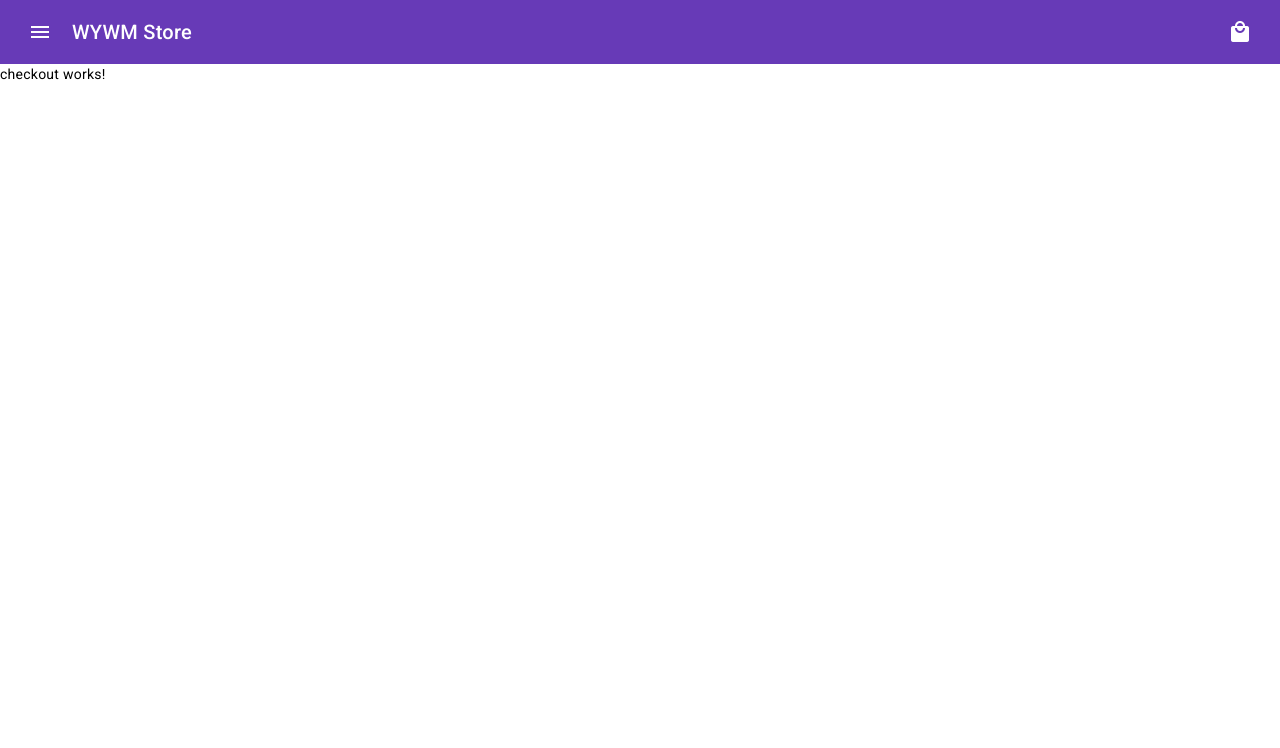
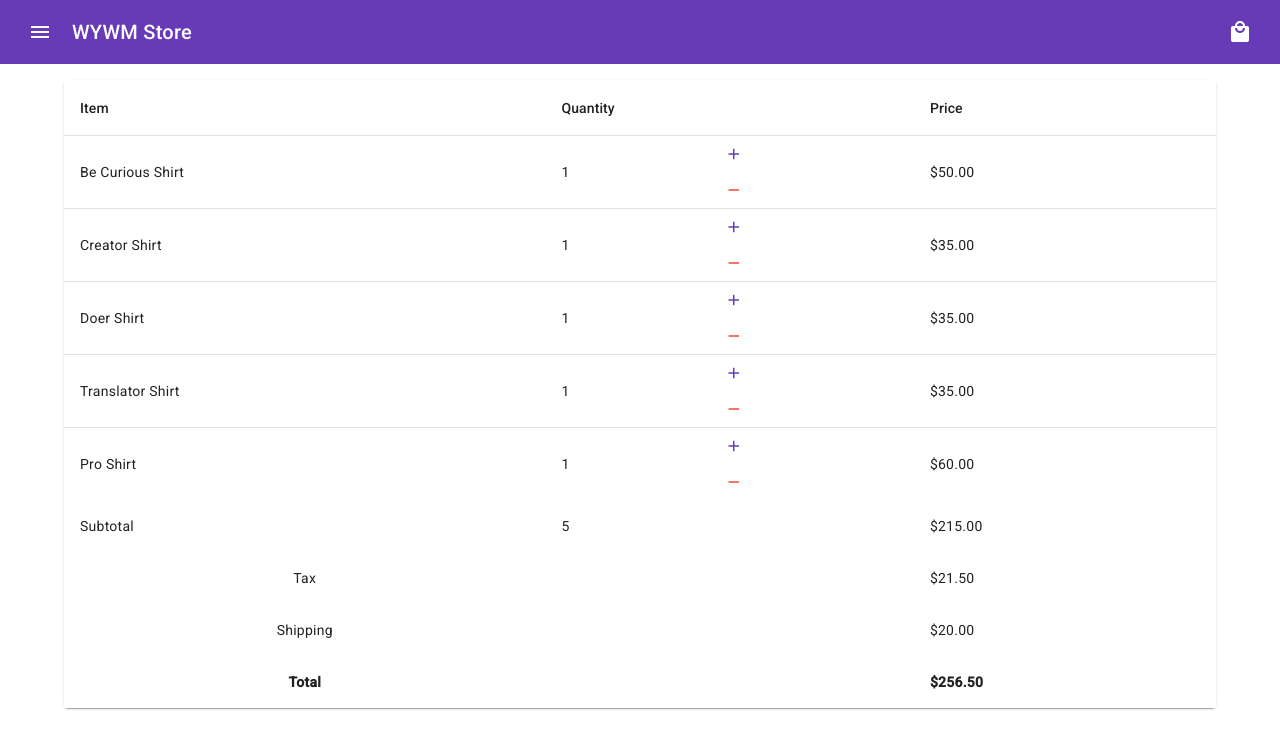
Before and after one commit to damon314159/angular-shop, an Angular app: page /shopping-cart in a window 1280 px wide. Shown: the top 748 px of the page. Built offline with nearby package versions, Linux system fonts and the light colour scheme.

Commit message:
Create cart view table with calculator

```diff
--- a/src/app/checkout/checkout.component.html
+++ b/src/app/checkout/checkout.component.html
@@ -1 +1,63 @@
-<p>checkout works!</p>
+<mat-card class="mat-app-background component-main mat-elevation-z8">
+  <table mat-table [dataSource]="transactions">
+    <ng-container matColumnDef="item">
+      <th mat-header-cell *matHeaderCellDef>Item</th>
+      <td mat-cell *matCellDef="let transaction">{{ transaction.name }}</td>
+      <td mat-footer-cell *matFooterCellDef>Subtotal</td>
+    </ng-container>
+
+    <ng-container matColumnDef="quantity">
+      <th mat-header-cell *matHeaderCellDef>Quantity</th>
+      <td mat-cell class="quantity-panel" *matCellDef="let transaction">
+        <span>{{ transaction.quantity }}</span>
+        <mat-action-row>
+          <button mat-button color="primary" (click)="plusQuantity(transaction.id)"><mat-icon>add</mat-icon></button>
+          <button mat-button color="warn" (click)="minusQuantity(transaction.id)"><mat-icon>remove</mat-icon></button>
+        </mat-action-row>
+        <div class="spacer"></div>
+      </td>
+      <td mat-footer-cell *matFooterCellDef>{{ getTotalQuantity() }}</td>
+    </ng-container>
+
+    <ng-container matColumnDef="price">
+      <th mat-header-cell *matHeaderCellDef>Price</th>
+      <td mat-cell *matCellDef="let transaction">{{ transaction.price | currency }}</td>
+      <td mat-footer-cell *matFooterCellDef>{{ getTotalPrice() | currency }}</td>
+    </ng-container>
+
+    <ng-container matColumnDef="tax">
+      <th mat-footer-cell *matFooterCellDef>Tax</th>
+    </ng-container>
+
+    <ng-container matColumnDef="shipping">
+      <th mat-footer-cell *matFooterCellDef>Shipping</th>
+    </ng-container>
+
+    <ng-container matColumnDef="total">
+      <th mat-footer-cell *matFooterCellDef>Total</th>
+    </ng-container>
+
+    <ng-container matColumnDef="taxValue">
+      <td mat-footer-cell *matFooterCellDef>{{ getTax() | currency }}</td>
+    </ng-container>
+
+    <ng-container matColumnDef="shippingValue">
+      <td mat-footer-cell *matFooterCellDef>{{ getShipping() | currency }}</td>
+    </ng-container>
+
+    <ng-container matColumnDef="totalValue">
+      <td mat-footer-cell *matFooterCellDef>{{ getTotal() | currency }}</td>
+    </ng-container>
+
+    <ng-container matColumnDef="spacer">
+      <td mat-footer-cell *matFooterCellDef></td>
+    </ng-container>
+
+    <tr mat-header-row *matHeaderRowDef="displayedColumns"></tr>
+    <tr mat-row *matRowDef="let row; columns: displayedColumns"></tr>
+    <tr mat-footer-row *matFooterRowDef="displayedColumns"></tr>
+    <tr mat-footer-row *matFooterRowDef="['tax', 'spacer', 'taxValue']"></tr>
+    <tr mat-footer-row *matFooterRowDef="['shipping', 'spacer', 'shippingValue']"></tr>
+    <tr mat-footer-row *matFooterRowDef="['total', 'spacer', 'totalValue']"></tr>
+  </table>
+</mat-card>
--- a/src/app/checkout/checkout.component.scss
+++ b/src/app/checkout/checkout.component.scss
@@ -0,0 +1,34 @@
+mat-card {
+  width: 90%;
+  margin: 1rem auto;
+}
+
+tr.mat-mdc-footer-row:last-child {
+  td,
+  th {
+    font-weight: bold;
+  }
+}
+
+tr.mat-mdc-footer-row th {
+  font-weight: normal;
+}
+
+.quantity-panel {
+  display: flex;
+  align-items: center;
+  justify-content: space-between;
+}
+
+mat-action-row {
+  width: min-content;
+  display: flex;
+  flex-direction: column;
+  button {
+    width: min-content;
+    padding: 0;
+  }
+  mat-icon {
+    margin: 0;
+  }
+}
--- a/src/app/checkout/checkout.component.ts
+++ b/src/app/checkout/checkout.component.ts
@@ -1,10 +1,62 @@
-import { Component } from '@angular/core'
+import { Component, ViewChild } from '@angular/core'
+import { CurrencyPipe } from '@angular/common'
+import { MatTableModule, MatTable } from '@angular/material/table'
+import { MatCardModule } from '@angular/material/card'
+import { MatButtonModule } from '@angular/material/button'
+import { MatExpansionModule } from '@angular/material/expansion'
+import { MatIconModule } from '@angular/material/icon'
+import { CartService, type Transaction } from '../services/cart.service'
 
 @Component({
   selector: 'app-checkout',
   standalone: true,
-  imports: [],
+  imports: [MatTableModule, CurrencyPipe, MatCardModule, MatButtonModule, MatExpansionModule, MatIconModule],
   templateUrl: './checkout.component.html',
   styleUrl: './checkout.component.scss'
 })
-export class CheckoutComponent {}
+export class CheckoutComponent {
+  constructor(private readonly cartService: CartService) {}
+
+  displayedColumns: string[] = ['item', 'quantity', 'price']
+  @ViewChild(MatTable) table!: MatTable<any>
+
+  transactions: Transaction[] = []
+
+  ngOnInit(): void {
+    this.transactions = this.cartService.getCartItems()
+  }
+
+  getTotalPrice(): number {
+    return this.transactions.reduce((acc, t) => acc + t.quantity * t.price, 0)
+  }
+
+  getTotalQuantity(): number {
+    return this.transactions.map((t) => t.quantity).reduce((acc, value) => acc + value, 0)
+  }
+
+  getTax(): number {
+    return this.getTotalPrice() * 0.1
+  }
+
+  getShipping(): number {
+    return 20
+  }
+
+  getTotal(): number {
+    return this.getTotalPrice() + this.getTax() + this.getShipping()
+  }
+
+  plusQuantity(id: number): void {
+    const item = this.transactions.find((t) => t.id === id)!
+    this.cartService.addToCart(item)
+    this.transactions = this.cartService.getCartItems()
+    this.table.renderRows()
+  }
+
+  minusQuantity(id: number): void {
+    const item = this.transactions.find((t) => t.id === id)!
+    this.cartService.removeFromCart(item)
+    this.transactions = this.cartService.getCartItems()
+    this.table.renderRows()
+  }
+}
```
